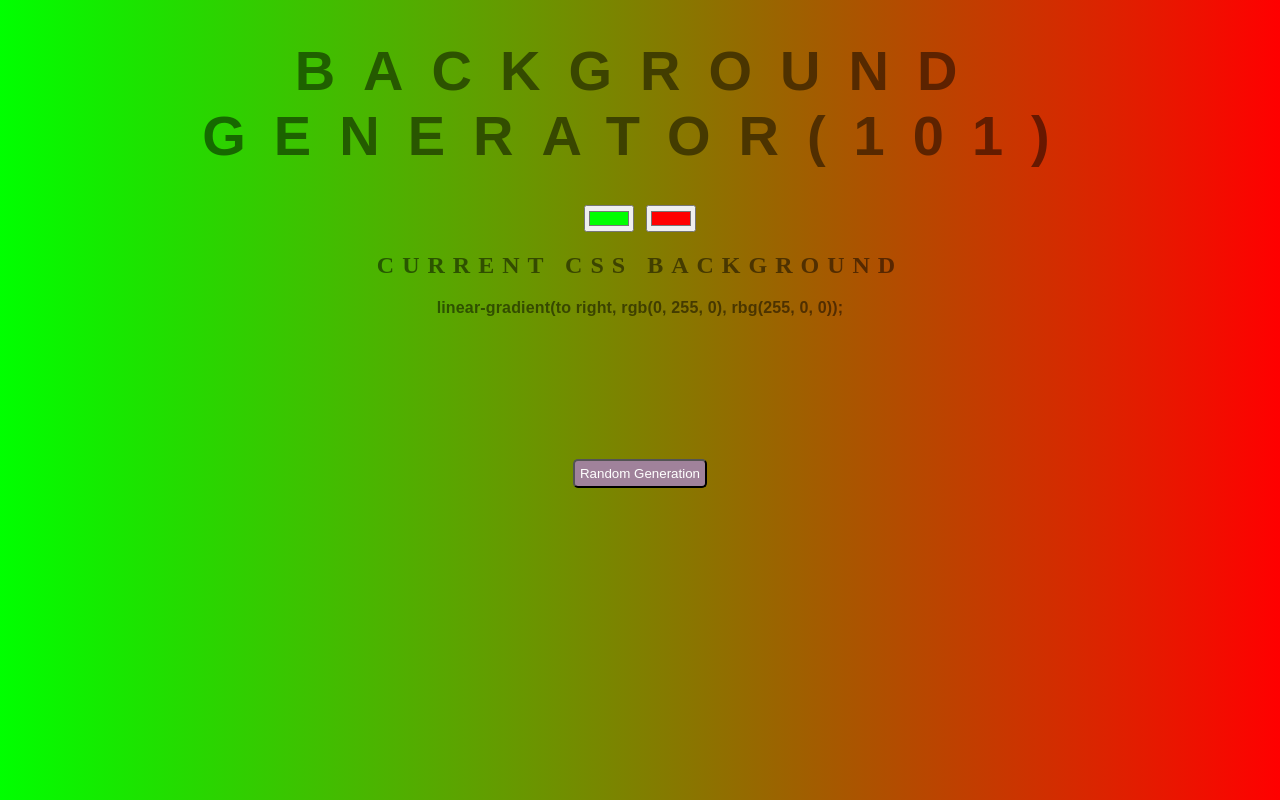
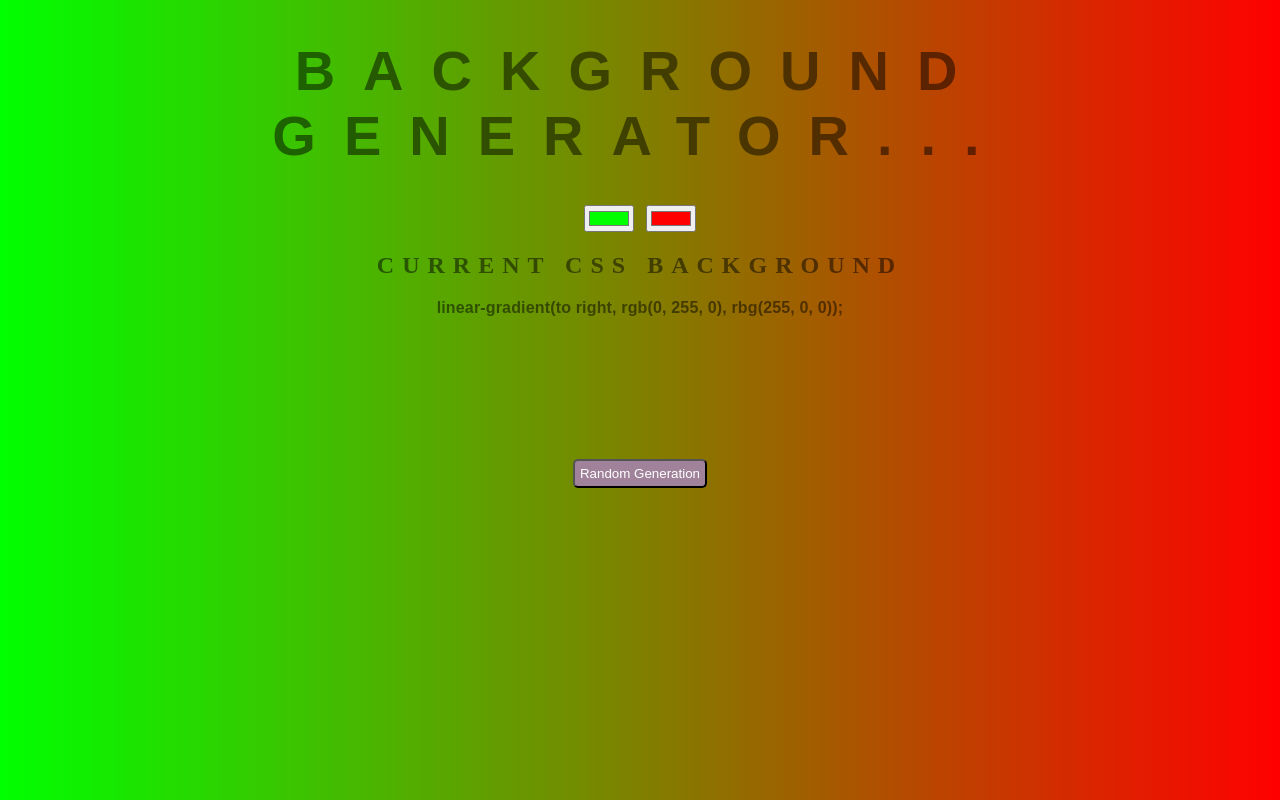
Before and after one commit to e-jessie/Background_Generator, a plain HTML site: page index.html in a window 1280 px wide. Drawn offline with Linux system fonts and the light colour scheme.

Commit message:
Better title

```diff
--- a/index.html
+++ b/index.html
@@ -8,7 +8,7 @@
 </head>
 <body id="gradient">
 
-	<h1>Background Generator(101)</h1>
+	<h1>Background Generator...</h1>
 	<input class="color1" type="color" name="color1" value="#00FF00">
 	<input class="color2" type="color" name="color2" value="#FF0000">
 	<h2>Current CSS Background</h2>
```
